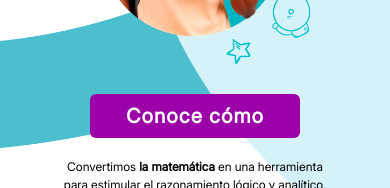
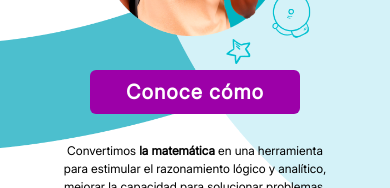
Before and after one commit to suchmolin/boostermathrac, a Next.js app: page / in a window 390 px wide. Shown: the part 431-619 px from the top of the page. Built offline with nearby package versions, Linux system fonts and the light colour scheme.

Commit message:
header fix2

```diff
--- a/src/components/HeaderRAC/page.jsx
+++ b/src/components/HeaderRAC/page.jsx
@@ -32,7 +32,7 @@ export default function HeaderRAC() {
 
           <a
             href="#conocenos"
-            className="text-white py-2 3xl:py-3 px-9 3xl:px-12 rounded-md bg-purplebm w-fit font-bold text-xl 3xl:text-3xl tracking-wider my-5 hover:shadow-2xl hover:bg-opacity-80 transition-all duration-300"
+            className="text-white py-2 3xl:py-3 px-9 3xl:px-12 rounded-md bg-purplebm w-fit font-bold text-xl 3xl:text-3xl tracking-wider sm:my-5 hover:shadow-2xl hover:bg-opacity-80 transition-all duration-300 -mt-1 mb-7"
           >
             Conoce cómo
           </a>
```
